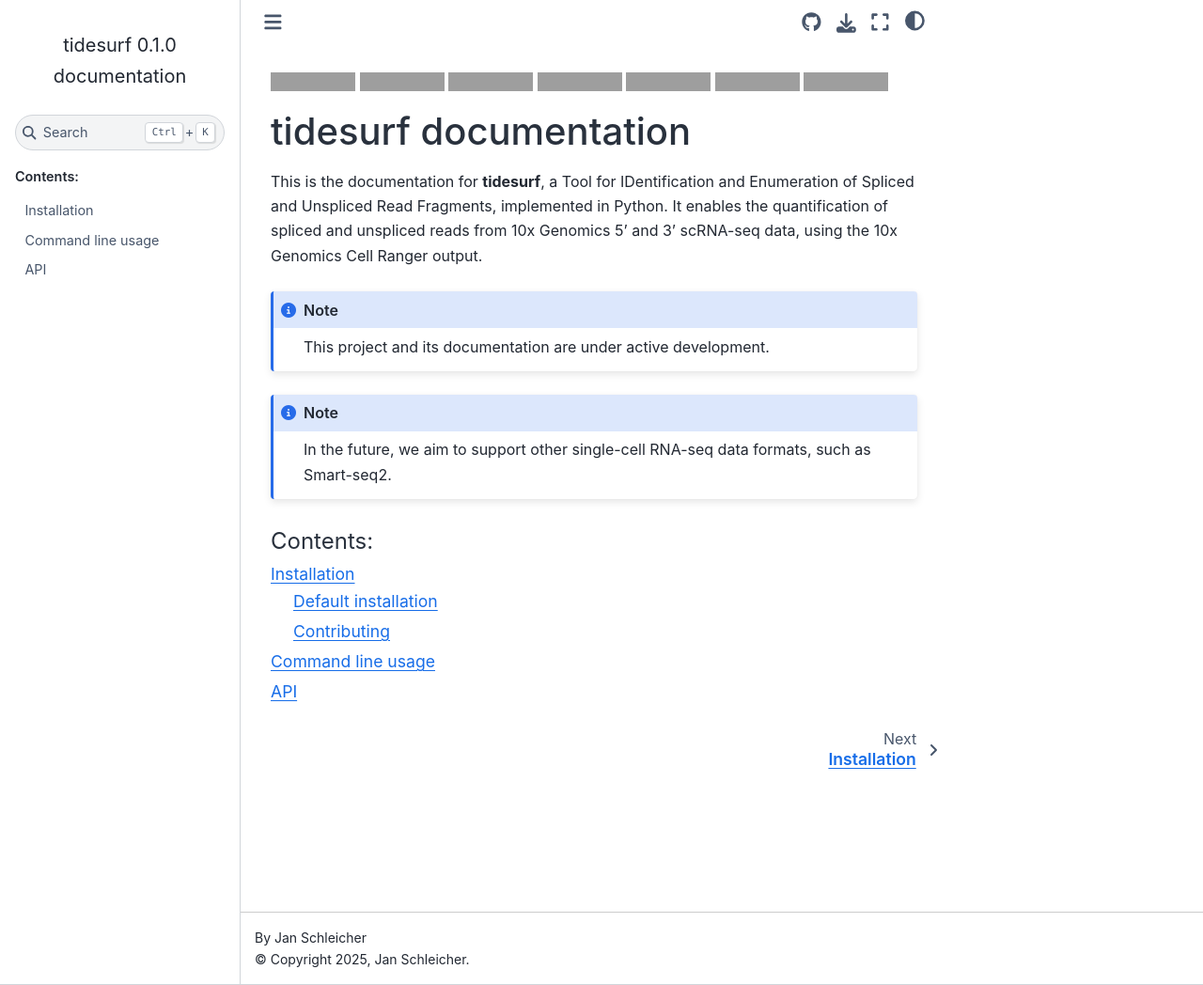
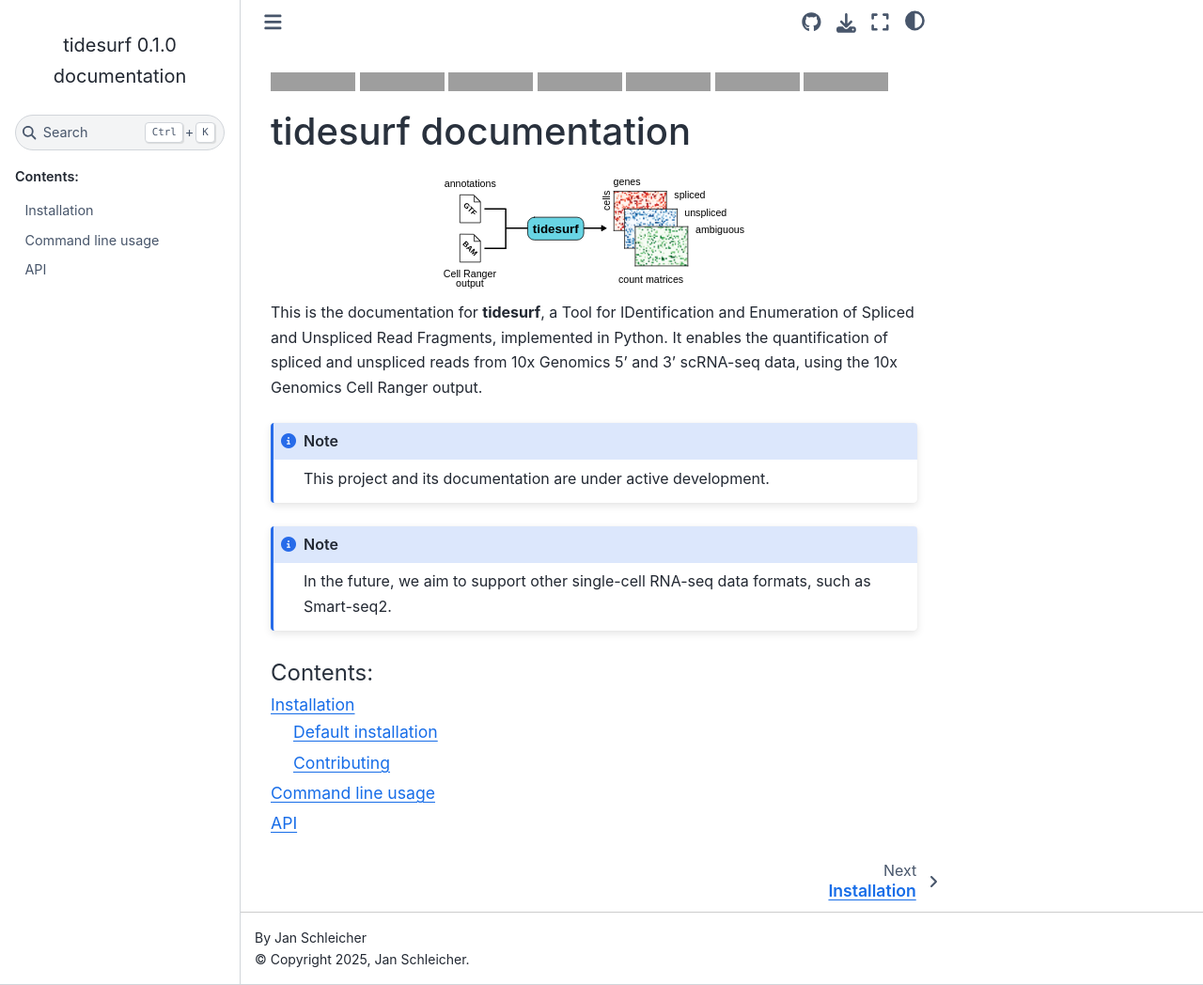
Before and after one commit to janschleicher/tidesurf, a Sphinx documentation site: the page built from docs/source/index.rst, in a window 1280 px wide and 1048 px high. Shown: the whole window at 94% size. Built offline with Sphinx 7.4.7 and the Sphinx Book theme 1.1.4, drawn with Linux system fonts in a browser that asks for light colours; grey boxes are pictures that could not be loaded.

Commit message:
Add image to documentation index.

```diff
--- a/docs/source/index.rst
+++ b/docs/source/index.rst
@@ -2,6 +2,10 @@
 
 tidesurf documentation
 ======================
+
+.. image:: _static/img/tidesurf.svg
+    :alt: tidesurf
+    :align: center
 
 This is the documentation for **tidesurf**, a Tool for IDentification and Enumeration of Spliced and Unspliced Read
 Fragments, implemented in Python. It enables the quantification of spliced and unspliced reads from 10x Genomics
```
Also changed, not shown: docs/source/_static/img/tidesurf.svg (added).
